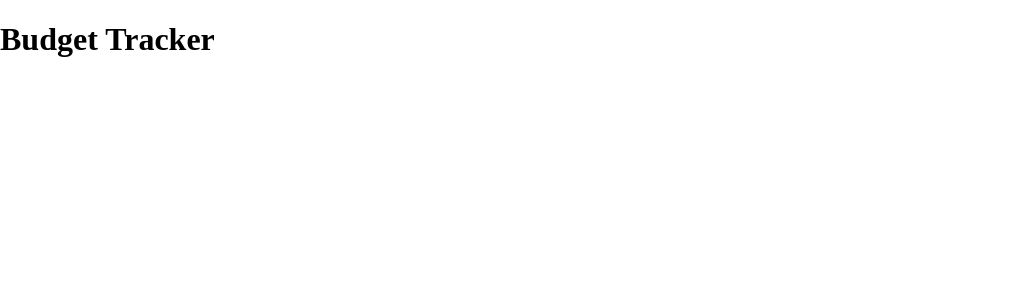
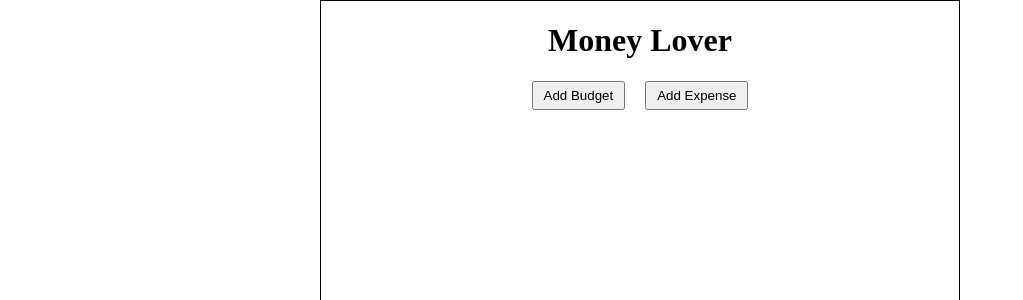
Before and after one commit to ShubhamChavhan09/money-lover, a React (Create React App) app: page / in a window 1280 px wide. Shown: the top 300 px of the page, without its empty margins (0-1023 px from the left). Built offline with nearby package versions, Linux system fonts and the light colour scheme.

Commit message:
added dashboard component

```diff
--- a/src/App.js
+++ b/src/App.js
@@ -1,12 +1,20 @@
+import styled from "styled-components";
+import Dashboard from "./components/dashboard";
 import GlobalStyle from "./global-styles";
 
 function App() {
   return (
-    <div>
+    <Container>
       <GlobalStyle />
-      <h1>Budget Tracker</h1>
-    </div>
+      <Dashboard />
+    </Container>
   );
 }
 
 export default App;
+
+const Container = styled.div`
+  display: flex;
+  justify-content: center;
+  align-items: center;
+`;
```
